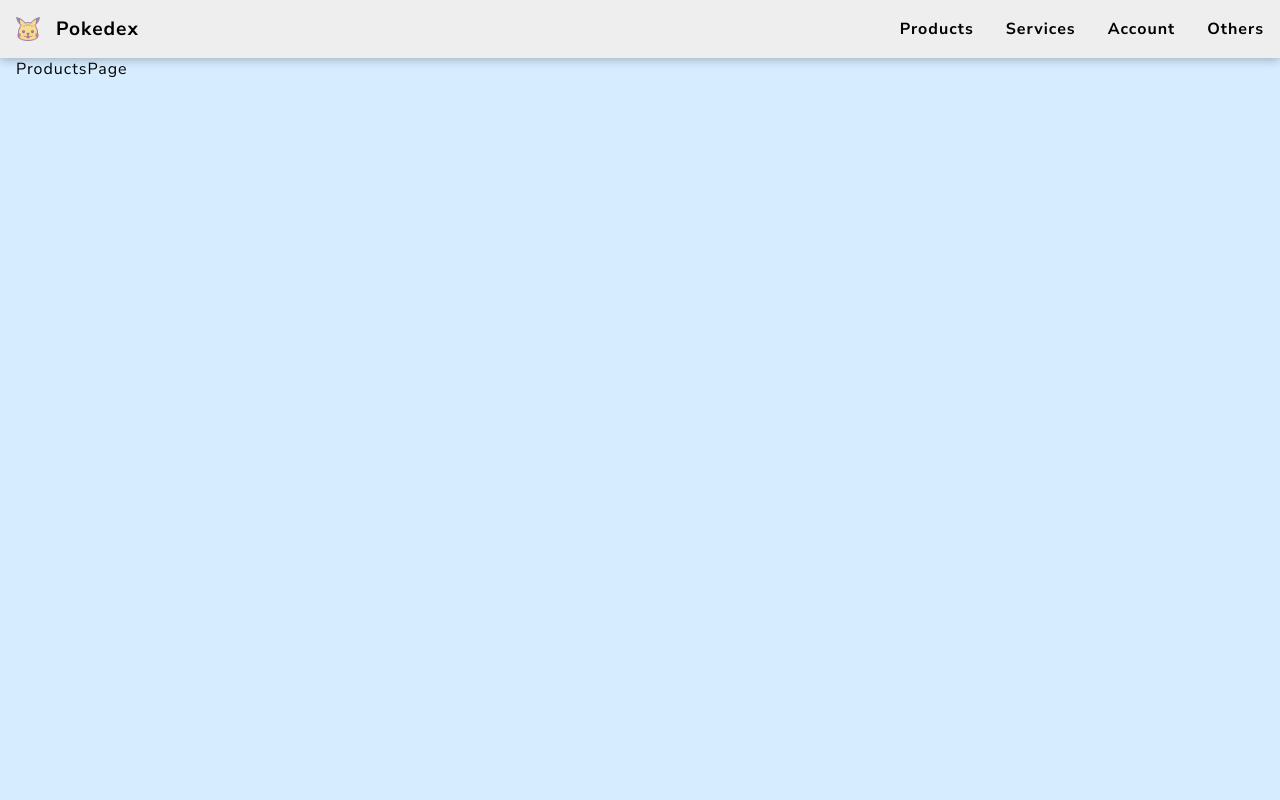
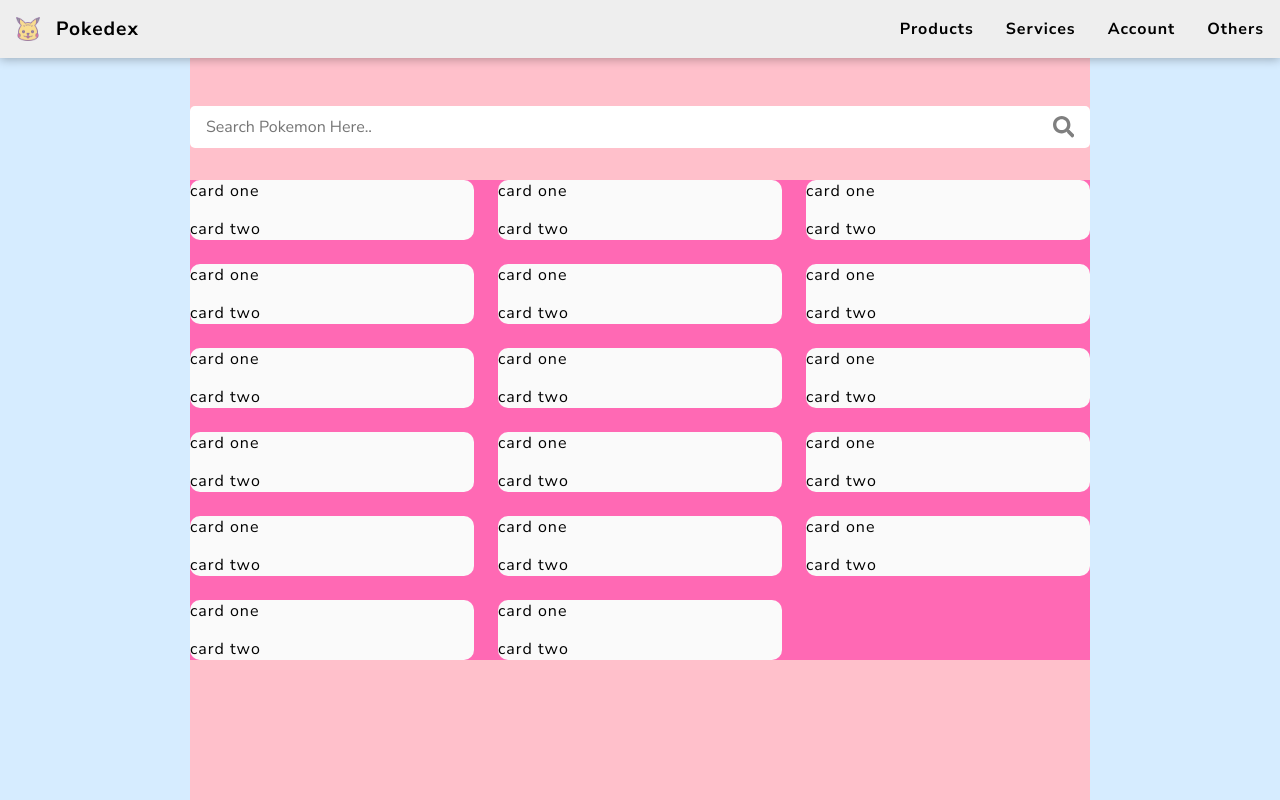
Before and after one commit to aryaadinulfadlan/pokedex-app, a React (Vite) app: page /products in a window 1280 px wide. Built offline with nearby package versions, Linux system fonts and the light colour scheme; the HTML template or start-up script is replaced by a standard one.

Commit message:
product page config

```diff
--- /dev/null
+++ b/src/components/ProductCard/ProductCard.tsx
@@ -0,0 +1,12 @@
+import { Card } from "./ProductCardStyle"
+
+const ProductCard = () => {
+  return (
+    <Card>
+        <p>card one</p>
+        <p>card two</p>
+    </Card>
+  )
+}
+
+export default ProductCard
--- /dev/null
+++ b/src/components/ProductCard/ProductCardStyle.ts
@@ -0,0 +1,13 @@
+import styled from "styled-components";
+
+export const Card = styled.div`
+    border-radius: 10px;
+    background-color: #fafafa;
+    display: grid;
+    grid-template-rows: 1fr 1fr;
+    gap: 1rem;
+    max-width: 300px;
+    width: 100%;
+    margin: 0 auto;
+    /* height: 100%; */
+`
--- /dev/null
+++ b/src/components/ProductSearch.tsx
@@ -0,0 +1,39 @@
+import styled from "styled-components"
+import { FontSize3 } from "../GlobalStyles"
+import { FaSearch } from "react-icons/fa"
+
+const ProductSearch = () => {
+  return (
+    <SearchWrapper>
+        <input type="text" placeholder='Search Pokemon Here..' />
+        <FaSearch />
+    </SearchWrapper>
+  )
+}
+
+export default ProductSearch
+
+const SearchWrapper = styled.div`
+    margin-bottom: 2rem;
+    display: grid;
+    grid-template-columns: 1fr auto;
+    align-items: center;
+    gap: 1rem;
+    padding: 5px 12px;
+    background-color: #fff;
+    border-radius: 5px;
+    @media (min-width: 700px) {
+      padding: 10px 1rem;
+    }
+    & > svg {
+        font-size: ${FontSize3};
+        color: rgba(0, 0, 0, 0.5);
+        cursor: pointer;
+    }
+    & > input {
+        border: none;
+        outline: none;
+        width: 100%;
+        background-color: transparent;
+    }
+`
--- a/src/pages/Home/Home.tsx
+++ b/src/pages/Home/Home.tsx
@@ -7,7 +7,6 @@ const HomePage = () => {
     <HomeContainer>
       <DescWrap>
         <h3>the official pokemon website</h3>
-        {/* <p>Search for a Pokemon by name or using its National Pokedex number.</p> */}
         <p>The Pokédex section has a wealth of information on all the Pokémon creatures from the entire game series. On the main list pages you can see the various stats of each Pokémon. Click a Pokémon's name to see a detailed page with Pokédex data, descriptions from previous games, sprites, evolutions, moves and more!</p>
         <BtnBannerWrap>
           <TryButton>try it free !</TryButton>
--- /dev/null
+++ b/src/pages/Products/ProductStyle.ts
@@ -0,0 +1,21 @@
+import styled from "styled-components";
+
+export const ProductContainer = styled.div`
+    background-color: pink;
+    height: 100%;
+    max-width: 900px;
+    width: 100%;
+    margin: 0 auto;
+    padding: 3rem 0 2rem;
+`
+export const ProductList = styled.div`
+    background-color: hotpink;
+    display: grid;
+    gap: 1.5rem;
+    @media (min-width: 650px) {
+        grid-template-columns: repeat(2, 1fr);
+    }
+    @media (min-width: 900px) {
+        grid-template-columns: repeat(3, 1fr);
+    }
+`
--- a/src/pages/Products/Products.tsx
+++ b/src/pages/Products/Products.tsx
@@ -1,6 +1,31 @@
+import ProductCard from "../../components/ProductCard/ProductCard"
+import ProductSearch from "../../components/ProductSearch"
+import { ProductContainer, ProductList } from "./ProductStyle"
+
 const ProductsPage = () => {
   return (
-    <div>ProductsPage</div>
+    <ProductContainer>
+      <ProductSearch />
+      <ProductList>
+        <ProductCard />
+        <ProductCard />
+        <ProductCard />
+        <ProductCard />
+        <ProductCard />
+        <ProductCard />
+        <ProductCard />
+        <ProductCard />
+        <ProductCard />
+        <ProductCard />
+        <ProductCard />
+        <ProductCard />
+        <ProductCard />
+        <ProductCard />
+        <ProductCard />
+        <ProductCard />
+        <ProductCard />
+      </ProductList>
+    </ProductContainer>
   )
 }
 
```
